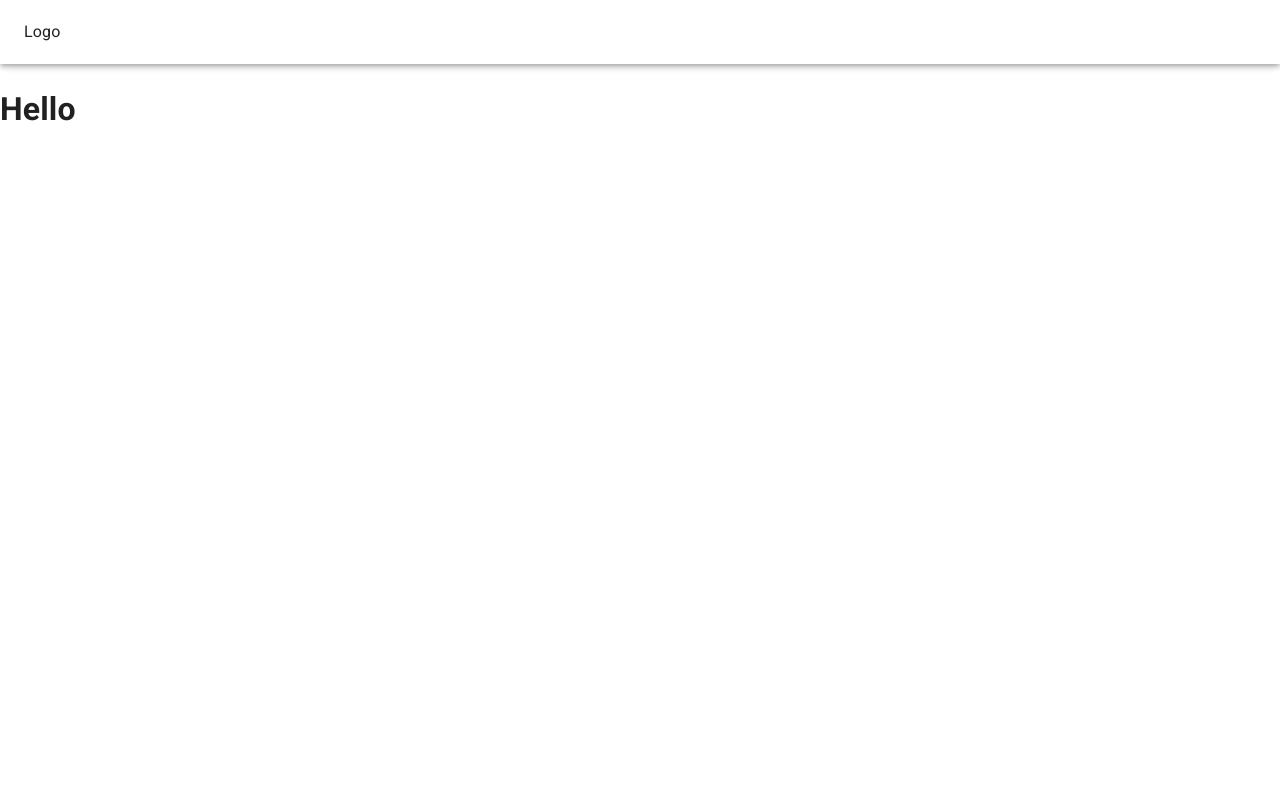
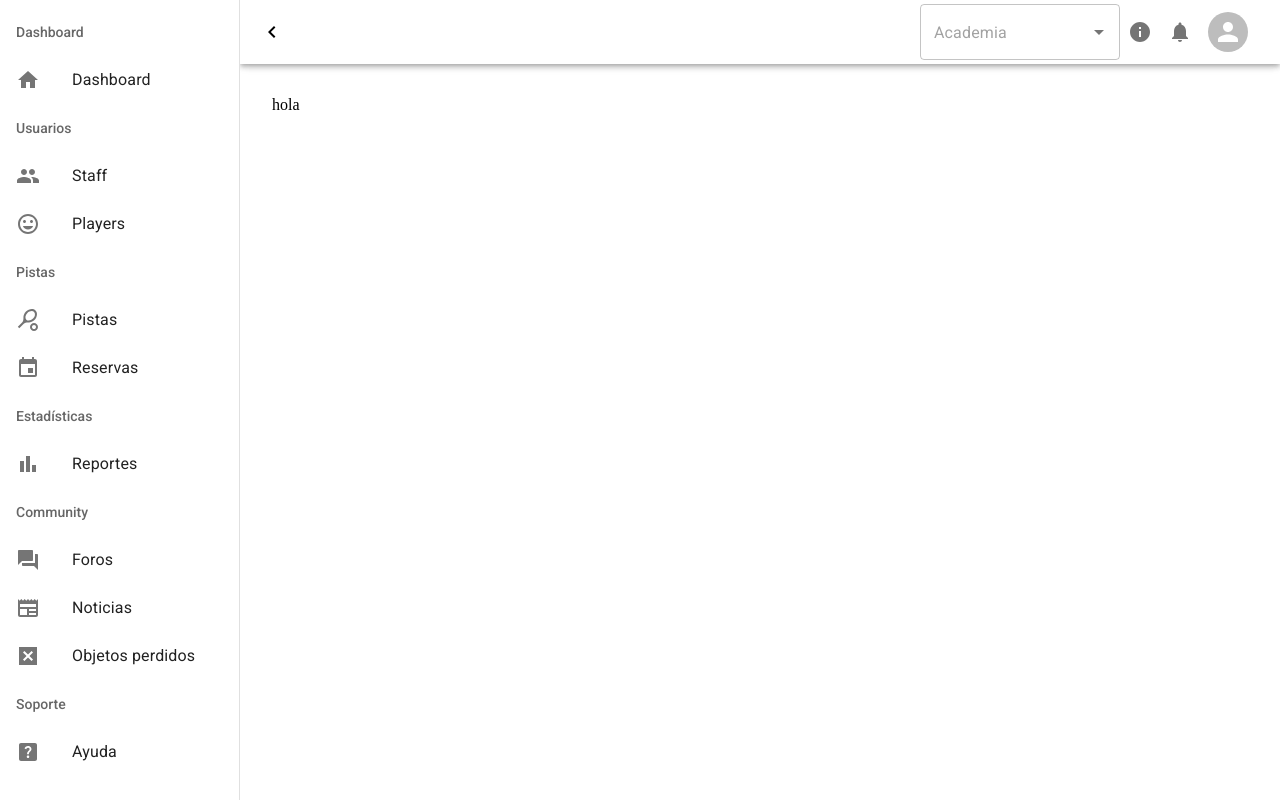
Before and after one commit to michaelhernandezrala/console.racketondeck, a Next.js app: page / in a window 1280 px wide. Shown: the top 800 px of the page. Built offline with nearby package versions, Linux system fonts and the light colour scheme.

Commit message:
feat: implement MainWrapper component

```diff
--- a/app/page.js
+++ b/app/page.js
@@ -1,29 +1,15 @@
 'use client';
 
+import MainWrapper from '@/components/wrappers/mainWrapper';
 import '@fontsource/roboto/300.css';
 import '@fontsource/roboto/400.css';
 import '@fontsource/roboto/500.css';
 import '@fontsource/roboto/700.css';
 
-import { AppBar, CssBaseline, Toolbar } from '@mui/material';
-import { styled } from '@mui/material/styles';
-
-const Offset = styled('div')(({ theme }) => theme.mixins.toolbar);
-
 export default function Home() {
   return (
     <div>
-      <CssBaseline />
-      <AppBar color="transparent" position="fixed">
-        <Toolbar sx={{ justifyContent: 'space-between' }}>
-          <div>Logo</div>
-        </Toolbar>
-      </AppBar>
-      <Offset />
-
-      <h1>Hello</h1>
-
-      <div style={{ height: '150rem' }}></div>
+      <MainWrapper>hola</MainWrapper>
     </div>
   );
 }
--- a/components/surface/navBar/index.js
+++ b/components/surface/navBar/index.js
@@ -1,7 +1,6 @@
 'use client';
 import { AppBar, Box, Toolbar } from '@mui/material';
 import { styled } from '@mui/material/styles';
-import { useState } from 'react';
 
 import SideDrawer from '@/components/navigation/sideDrawer';
 import DrawerToggleButton from '@/components/navigation/sideDrawer/drawerToogleButton';
@@ -28,11 +27,7 @@ const NavBarWrapper = styled(AppBar, { shouldForwardProp: (prop) => prop !== 'op
   ],
 }));
 
-export default function NavBar() {
-  const [open, setOpen] = useState(true);
-
-  const toggleDrawer = () => setOpen((prevOpen) => !prevOpen);
-
+export default function NavBar({ open, toggleDrawer }) {
   return (
     <Box sx={{ display: 'flex' }}>
       <NavBarWrapper color="transparent" position="fixed" open={open}>
--- /dev/null
+++ b/components/wrappers/mainWrapper/index.js
@@ -0,0 +1,45 @@
+import NavBar from '@/components/surface/navBar';
+import uiConfig from '@/config/uiConfig';
+import { Box } from '@mui/material';
+import { styled } from '@mui/material/styles';
+import { useState } from 'react';
+
+const Offset = styled('div')(({ theme }) => theme.mixins.toolbar);
+
+const Main = styled('main', { shouldForwardProp: (prop) => prop !== 'open' })(({ theme }) => ({
+  flexGrow: 1,
+  padding: theme.spacing(3),
+  transition: theme.transitions.create('margin', {
+    easing: theme.transitions.easing.sharp,
+    duration: theme.transitions.duration.leavingScreen,
+  }),
+  marginLeft: `-${uiConfig.surface.drawerWidth}px`,
+  variants: [
+    {
+      props: ({ open }) => open,
+      style: {
+        transition: theme.transitions.create('margin', {
+          easing: theme.transitions.easing.easeOut,
+          duration: theme.transitions.duration.enteringScreen,
+        }),
+        marginLeft: 0,
+      },
+    },
+  ],
+}));
+
+export default function MainWrapper({ children }) {
+  const [open, setOpen] = useState(true);
+
+  const toggleDrawer = () => setOpen((prevOpen) => !prevOpen);
+
+  return (
+    <Box sx={{ display: 'flex' }}>
+      <NavBar open={open} toggleDrawer={toggleDrawer} />
+      <Main open={open}>
+        <Offset />
+        {children}
+      </Main>
+    </Box>
+  );
+}
```
Also changed, not shown: app/login/page.js (+1 -7 lines).
